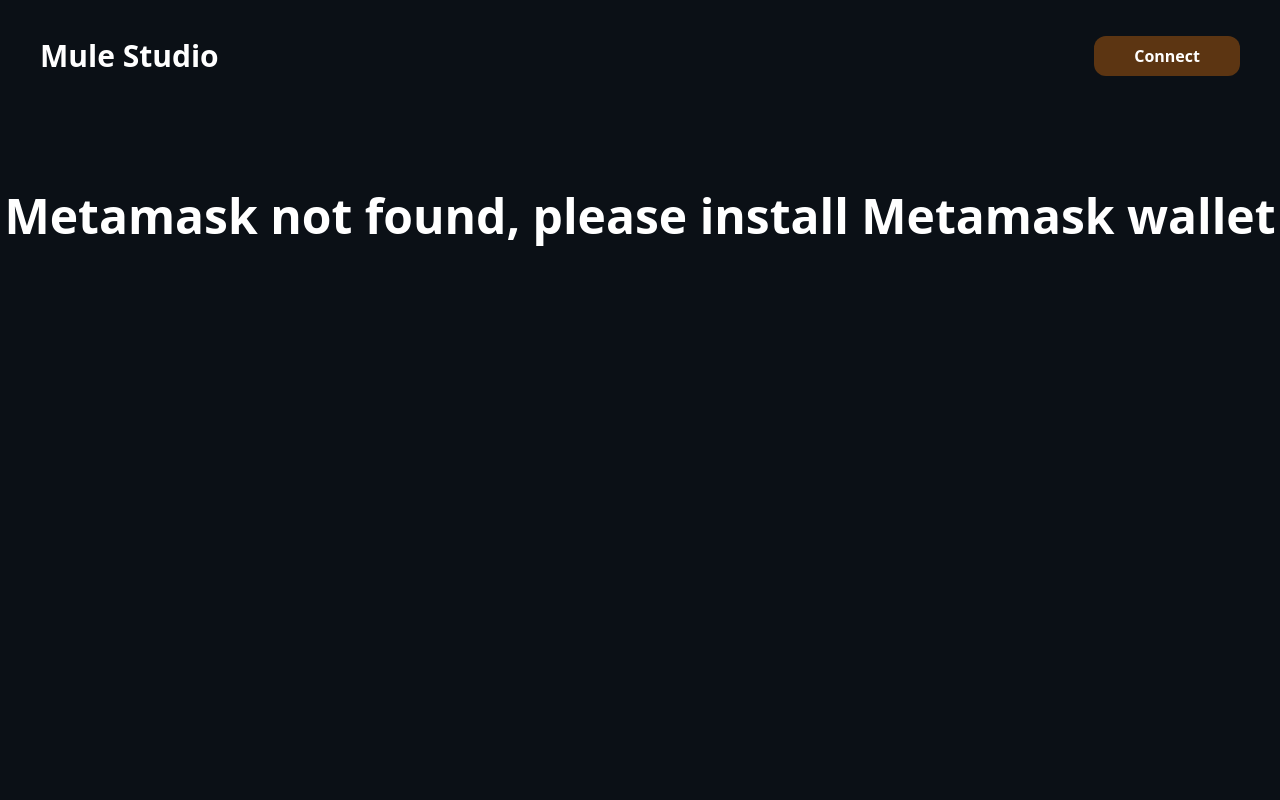
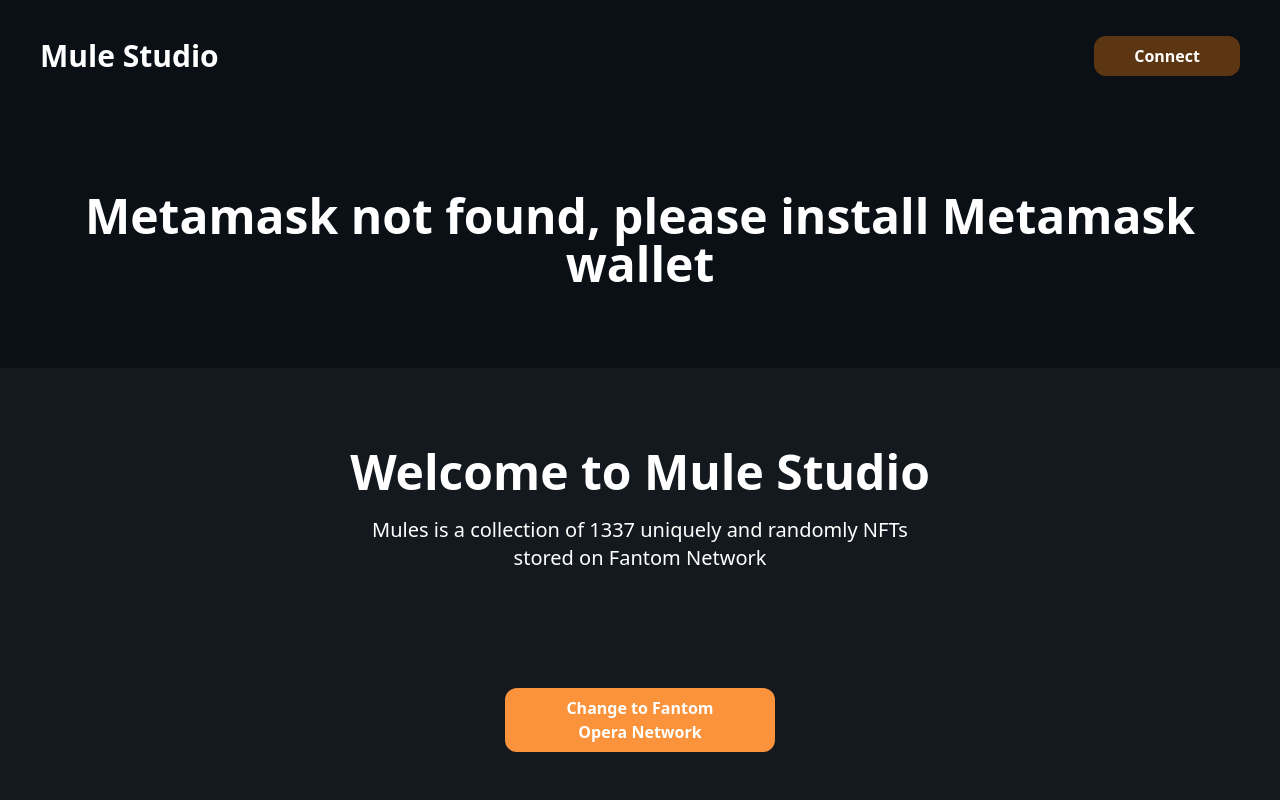
Before and after one commit to brunooomelo/mules-studio, a Next.js app: page / in a window 1280 px wide. Before the commit this address had no page. Shown: the top 800 px of the page. Built offline with nearby package versions, Linux system fonts and the light colour scheme.

Commit message:
improving UI when metamask is not installed

```diff
--- a/pages/index.tsx
+++ b/pages/index.tsx
@@ -18,8 +18,11 @@
   return (
     <div className="w-full xl:container xl:mx-auto">
       <Header />
-      {eth?.isMetaMask ? (
-        <>
+      {!eth?.isMetaMask && (
+        <h1 className="text-xl p-20 md:text-5xl font-bold text-white text-center">
+          Metamask not found, please install Metamask wallet
+        </h1>
+      )}
       <main className="flex flex-col items-center bg-secondary py-20 xl:flex-row xl:rounded-2xl">
         <div className="">
           <div className="px-4 text-center">
@@ -27,8 +30,8 @@
               Welcome to Mule Studio
             </h1>
             <p className="w-3/4 mx-auto text-white my-5 text-center text-base sm:text-xl">
-                  Mules is a collection of 1337 uniquely and randomly NFTs
-                  stored on Fantom Network
+              Mules is a collection of 1337 uniquely and randomly NFTs stored on
+              Fantom Network
             </p>
           </div>
 
@@ -65,11 +68,7 @@
             </div>
           </div>
         </div>
-            <img
-              className="lg:w-[450px]"
-              src="preview.png"
-              alt="preview mule"
-            />
+        <img className="lg:w-[450px]" src="preview.png" alt="preview mule" />
       </main>
       <div className="flex flex-col items-center pt-20">
         <h1 className="text-4xl font-bold text-white">Your Mules</h1>
@@ -100,12 +99,6 @@
       <footer className="flex justify-center text-s font-bold text-gray-800 p-4">
         <p>Mule Studios since 2021</p>
       </footer>
-        </>
-      ) : (
-        <h1 className="text-xl mt-20 md:text-5xl font-bold text-white text-center">
-          Metamask not found, please install Metamask wallet
-        </h1>
-      )}
     </div>
   );
 };
--- a/provider/WalletProvider.tsx
+++ b/provider/WalletProvider.tsx
@@ -39,13 +39,21 @@
     }
   };
   const requestAccount = useCallback(async () => {
+    if (!window.ethereum?.isMetaMask) {
+      toast.error("Metamask not found, please install Metamask wallet        ");
+      return;
+    }
     const accounts = await eth?.request({ method: "eth_requestAccounts" });
     setAccount(accounts);
   }, [eth]);
 
   async function changeNetwork() {
+    if (!window.ethereum?.isMetaMask) {
+      toast.error("Metamask not found, please install Metamask wallet        ");
+      return;
+    }
     try {
-      await window.ethereum.request({
+      await window.ethereum?.request({
         method: "wallet_switchEthereumChain",
         params: [{ chainId: `0x${Number(4002).toString(16)}` }],
       });
```
Lines whose indentation alone changed are shown as unchanged.
